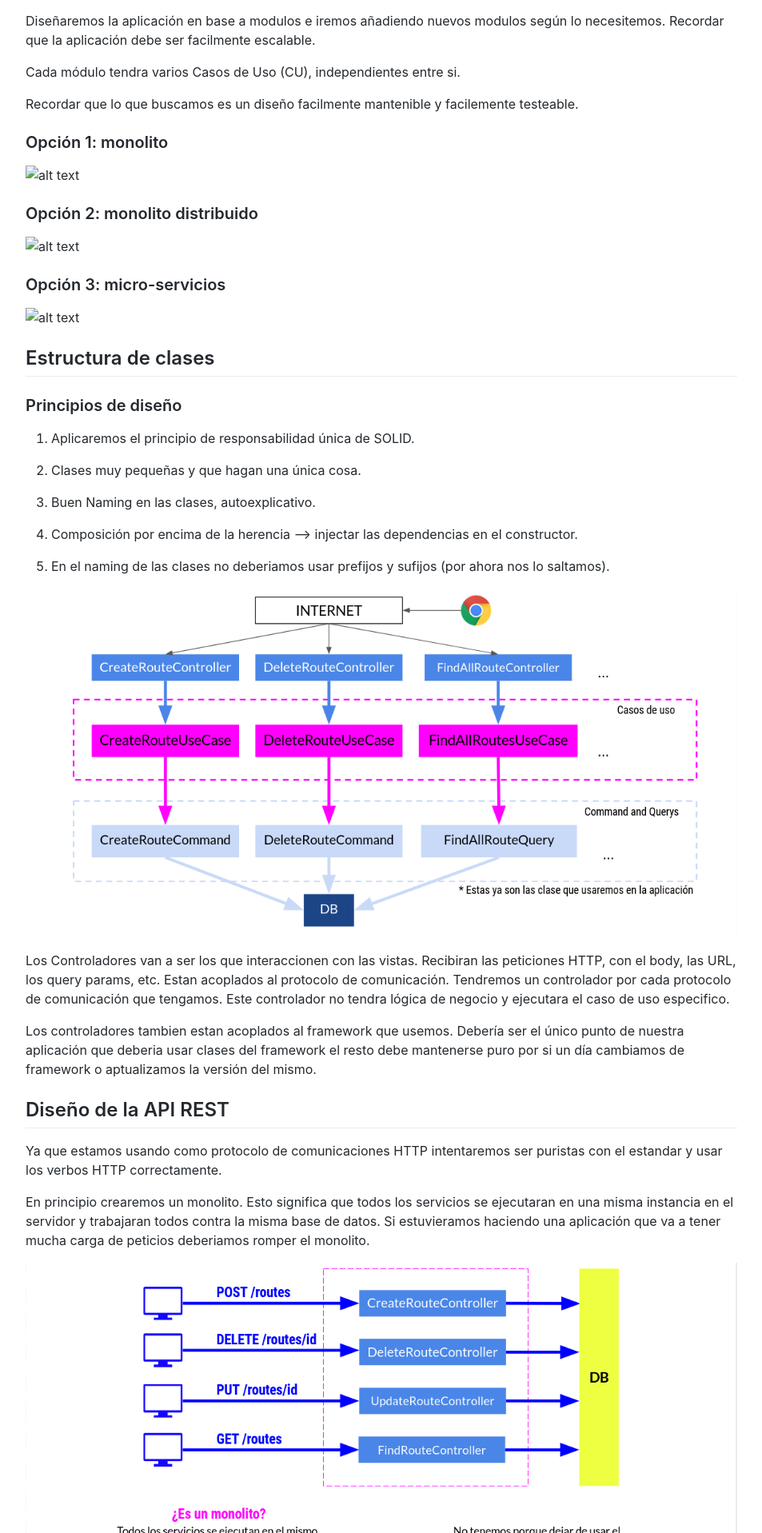
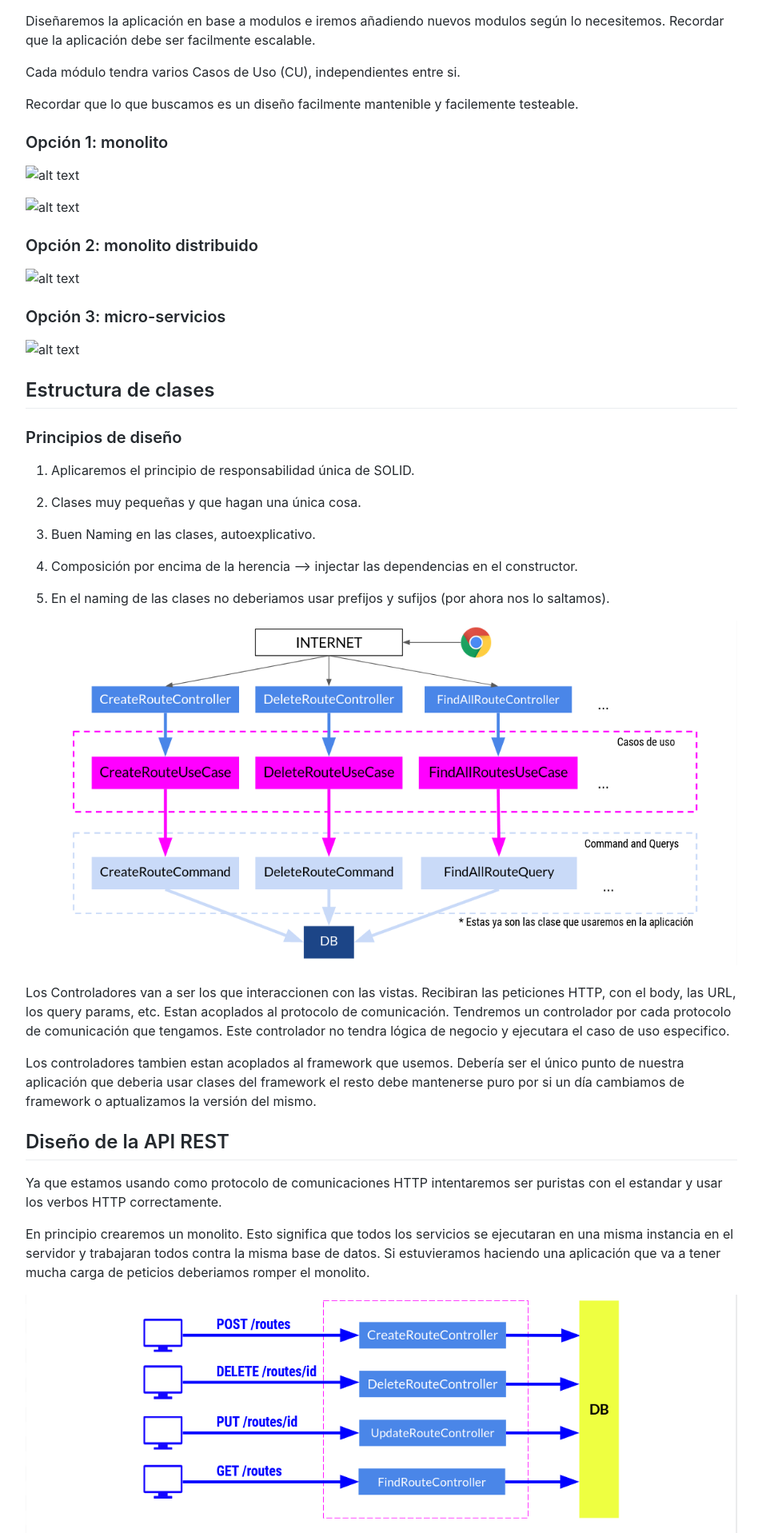
Before and after one commit to Akira3030/formacion, a Jekyll site: the page built from articulos/disenando-una-aplicacion.md, in a window 1280 px wide. Shown: the part 1308-3225 px from the top of the page at 80% size, without its empty margins (163-1116 px from the left). Built offline with Jekyll 4.4.1, drawn with Linux system fonts in a browser that asks for light colours; our own code applies the rules of GitHub Pages for plain Markdown files.

Commit message:
Update disenando-una-aplicacion.md

```diff
--- a/articulos/disenando-una-aplicacion.md
+++ b/articulos/disenando-una-aplicacion.md
@@ -46,6 +46,8 @@ Recordar que lo que buscamos es un diseño facilmente mantenible y facilemente t
 ### Opción 1: monolito
 
 ![alt text]({{ site.site_url }}/assets/img/top-pics/diseño-modular-monolito-aplicacion.png)
+
+![alt text]({{ site.site_url }}/assets/img/top-pics/monolito-aplicacion.png)
 
 ### Opción 2: monolito distribuido
 
```
